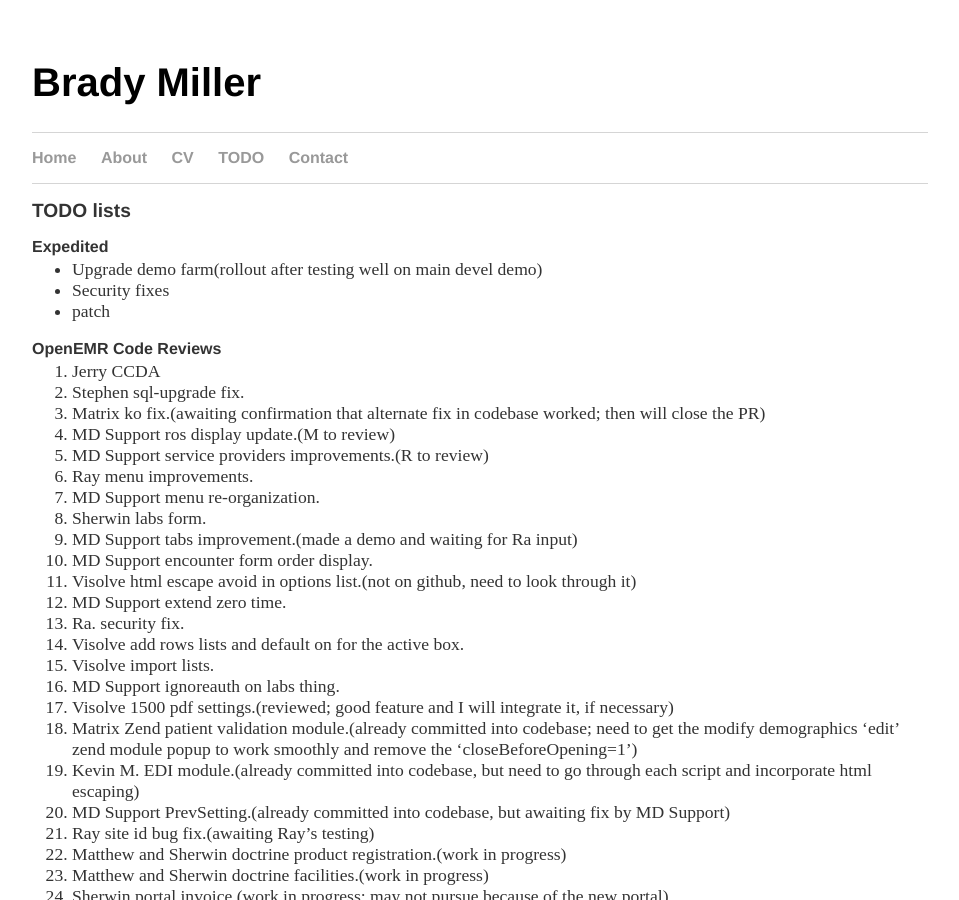
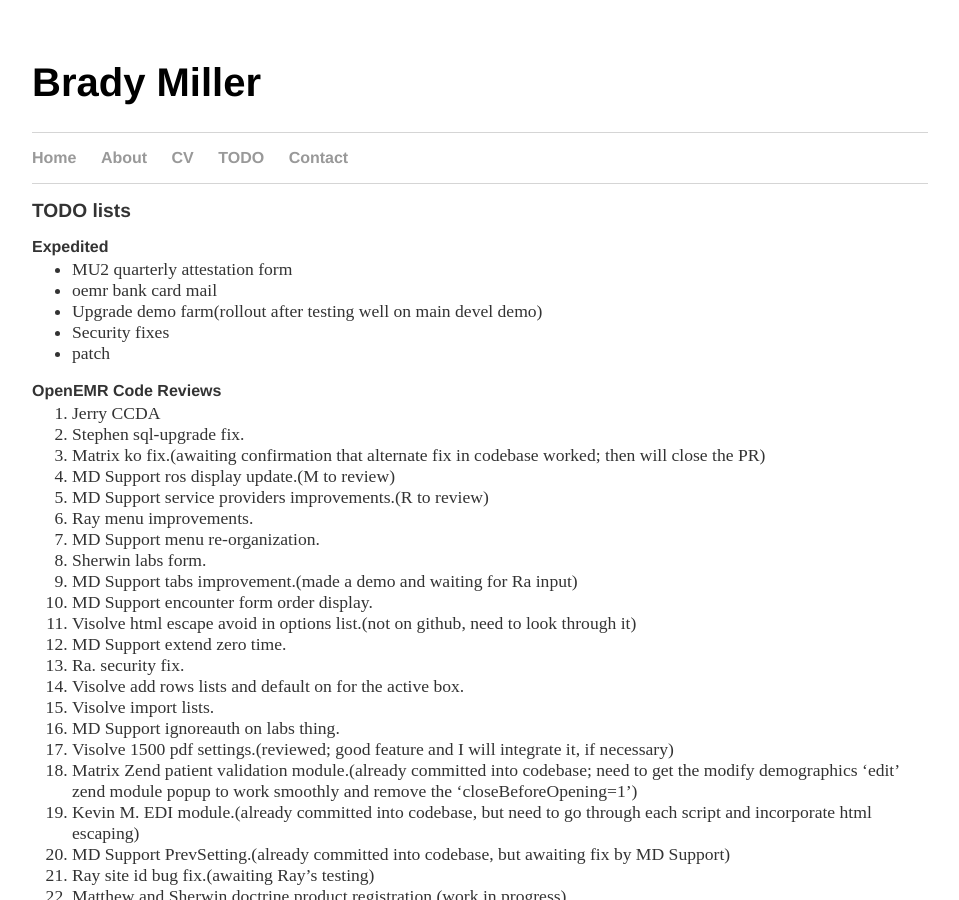
Before and after one commit to bradymiller/bradymiller.github.io, a Jekyll site: the page built from todo/index.md, in a window 1280 px wide and 900 px high. Shown: the whole window, without its empty margins (160-1119 px from the left). Built offline with Jekyll 4.4.1, drawn with Linux system fonts in a browser that asks for light colours; our own code applies the rules of GitHub Pages for plain Markdown files.

Commit message:
Update index.md

```diff
--- a/todo/index.md
+++ b/todo/index.md
@@ -4,6 +4,8 @@
 ## TODO lists
 
 ### Expedited
+* MU2 quarterly attestation form
+* oemr bank card mail
 * Upgrade demo farm(rollout after testing well on main devel demo)
 * Security fixes
 * patch
```
